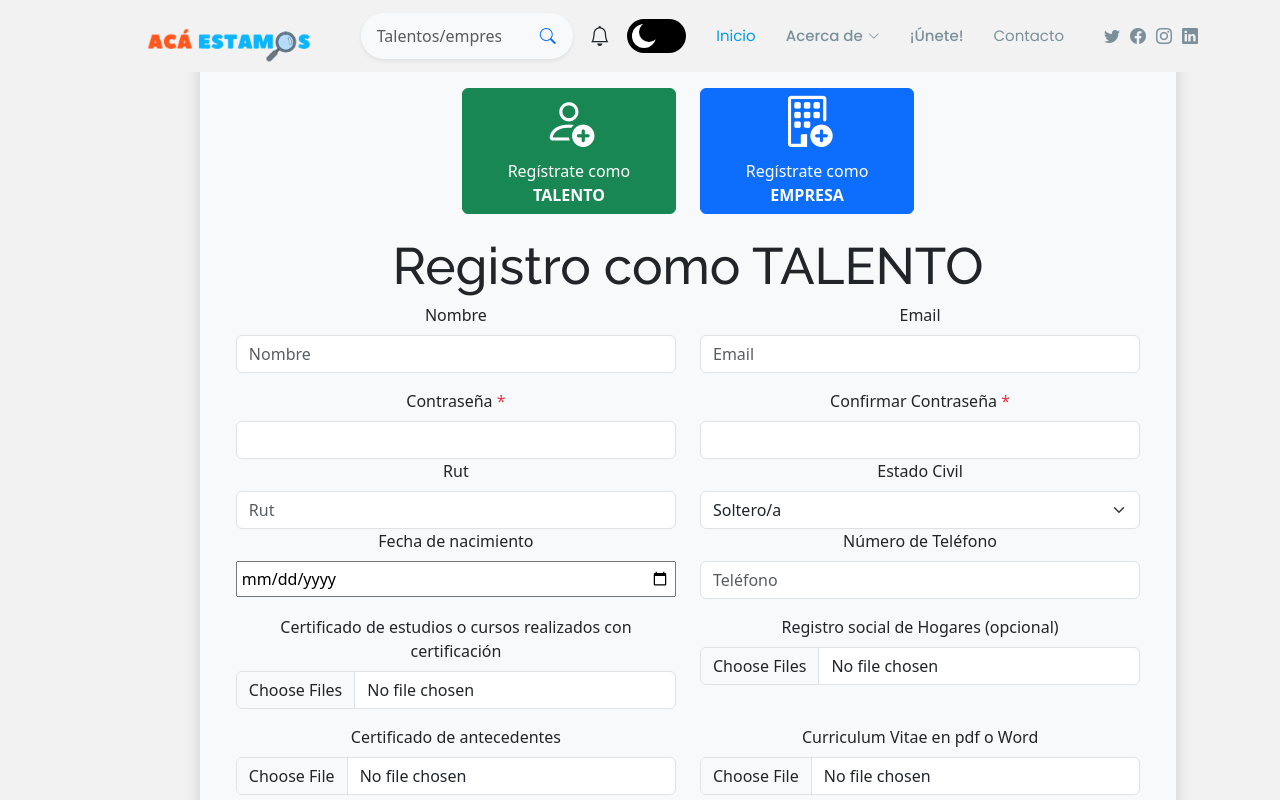
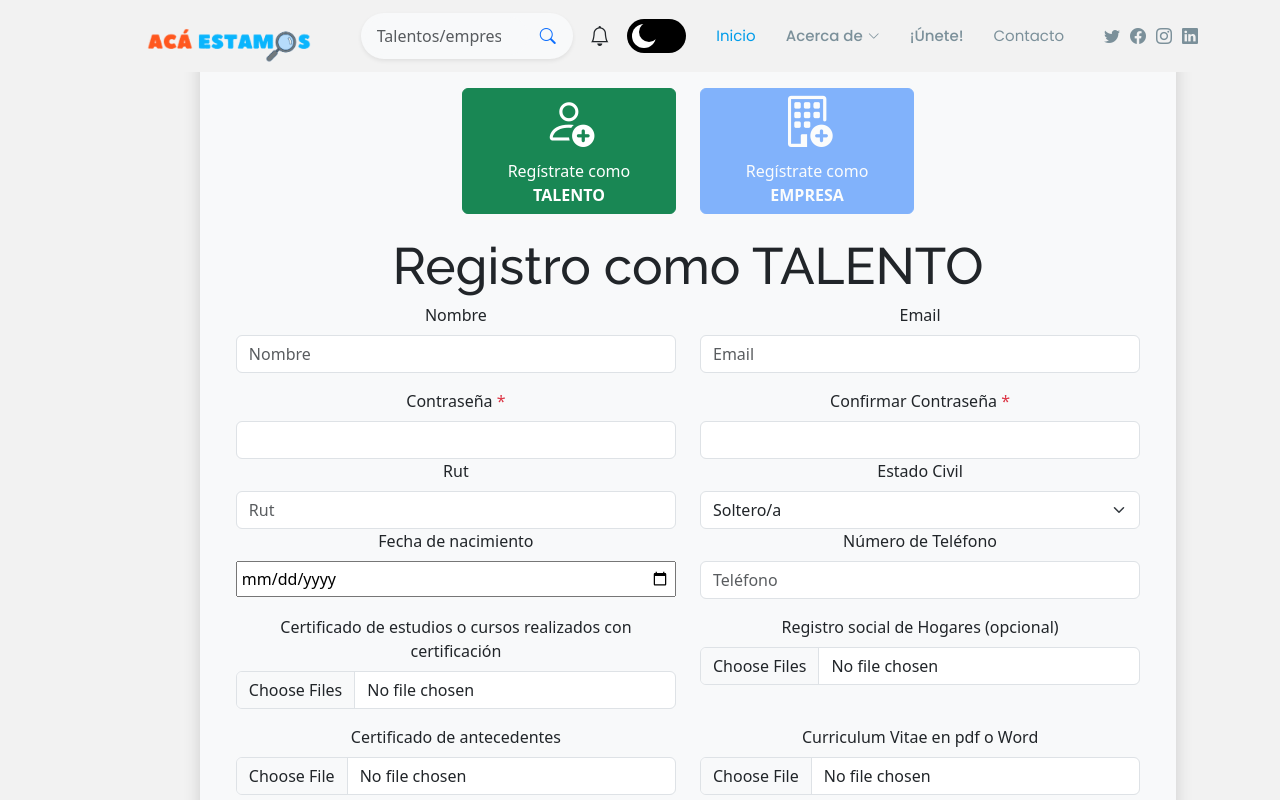
Before and after one commit to aravenab/proyecto-aca-estamos, a React (Vite) app: page /registro_usuarios_talentos in a window 1280 px wide. Shown: the top 800 px of the page. Built offline with nearby package versions, Linux system fonts and the light colour scheme; what rut.js would draw is missing.

Commit message:
opacidad botones registro talento y empresas

```diff
--- a/src/views/RegistroUsuariosEmpresas/RegistroUsuariosEmpresas.jsx
+++ b/src/views/RegistroUsuariosEmpresas/RegistroUsuariosEmpresas.jsx
@@ -51,7 +51,7 @@ export default function RegistroUsuariosEmpresas() {
 
                             </div>
                             <div className="col-3">
-                                <Link to="/registro_usuarios_talentos" className="btn btn-success text-white w-100 mt-4">
+                                <Link to="/registro_usuarios_talentos" className="btn btn-success text-white w-100 mt-4" style={{opacity: "0.5"}}>
                                     <h1><i class="bi bi-person-add"></i></h1>
                                     Regístrate como <b>TALENTO</b>
                                 </Link>
--- a/src/views/RegistroUusariosTalentos/RegistroUusariosTalentos.jsx
+++ b/src/views/RegistroUusariosTalentos/RegistroUusariosTalentos.jsx
@@ -84,7 +84,7 @@ export default function RegistroUusariosTalentos() {
                                 </Link>
                             </div>
                             <div className="col-3">
-                                <Link to="/registro_usuarios_empresas" className="btn btn-primary text-white w-100 mt-4">
+                                <Link to="/registro_usuarios_empresas" className="btn btn-primary text-white w-100 mt-4" style={{opacity: "0.5"}}>
                                     <h1><i class="bi bi-building-add"></i></h1>
                                     Regístrate como <b>EMPRESA</b>
                                 </Link>
```
